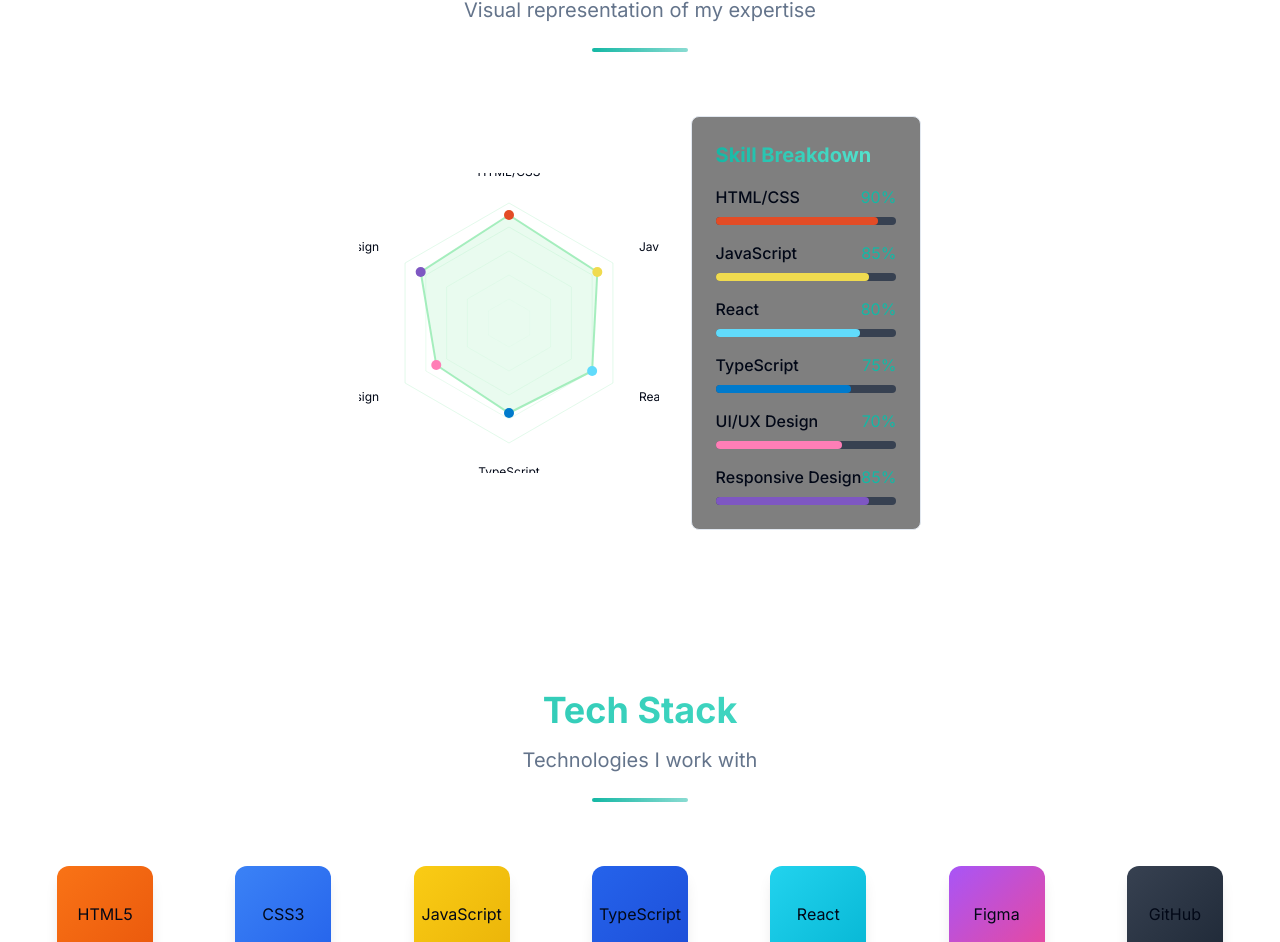
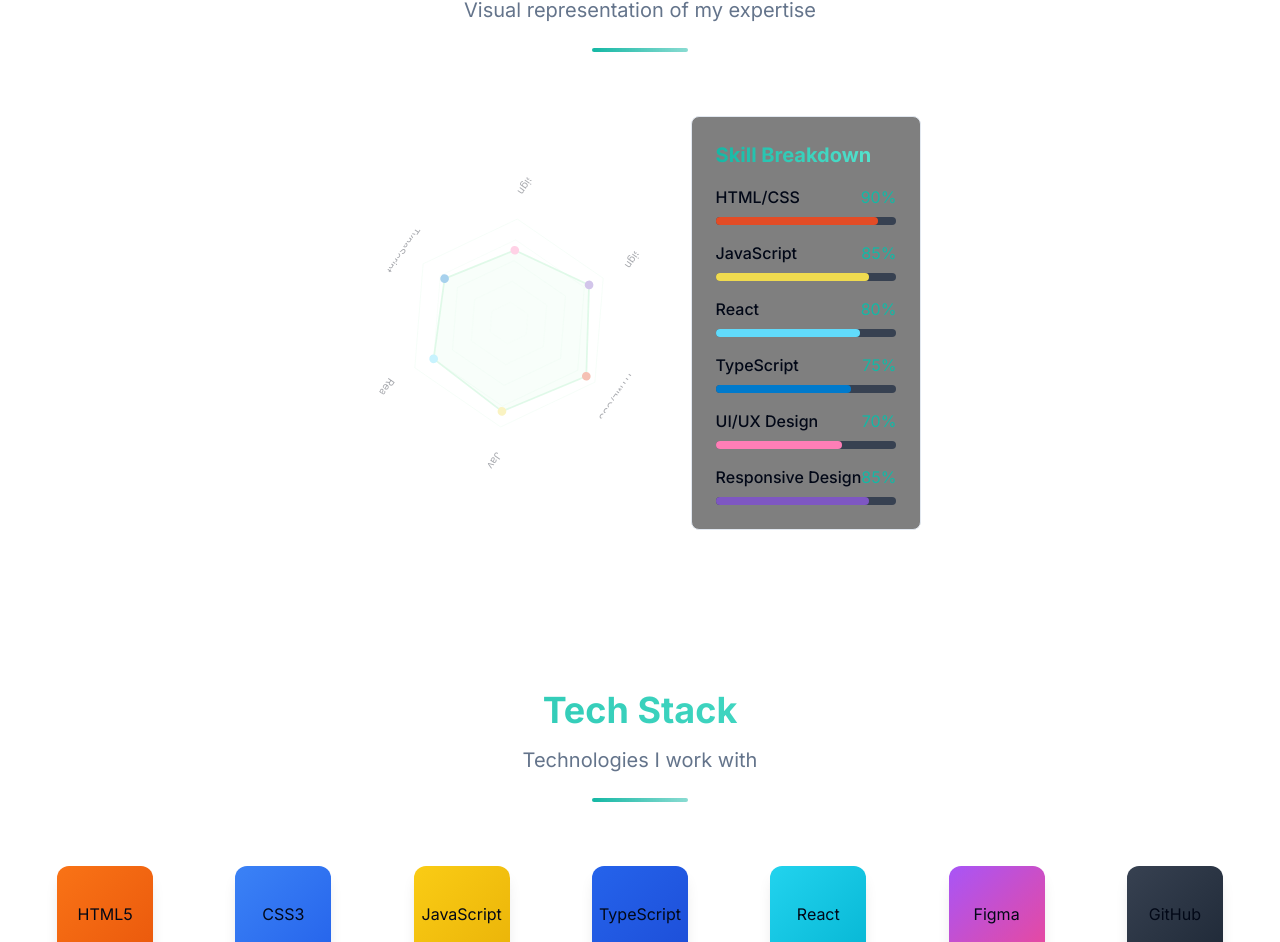
Before and after one commit to edgarfx-lab/MY-PORTFOLIO, a Next.js app: page / in a window 1280 px wide. Shown: the part 2791-3733 px from the top of the page. Built offline with nearby package versions, Linux system fonts and the light colour scheme.

Commit message:
feat: add spinning animation to radar chart
Apply rotation animation to radar chart SVG for continuous visibility.

Co-authored-by: KGOPE EDGAR MAHLARE  <202406696+edgarfx-lab@users.noreply.github.com>

```diff
--- a/components/skill-chart.tsx
+++ b/components/skill-chart.tsx
@@ -75,11 +75,19 @@ export default function SkillChart() {
 
         <div className="flex flex-col md:flex-row items-center justify-center gap-8 mt-12">
           <motion.div
-            className="relative w-[300px] h-[300px]"
+            className="relative w-[300px] h-[300px] overflow-visible"
             initial={{ opacity: 0, scale: 0.8 }}
             whileInView={{ opacity: 1, scale: 1 }}
             viewport={{ once: true }}
             transition={{ duration: 0.8, type: "spring" }}
+            animate={{
+              rotate: 360,
+            }}
+            transition={{
+              duration: 20,
+              repeat: Number.POSITIVE_INFINITY,
+              ease: "linear",
+            }}
           >
             <svg width="300" height="300" viewBox="0 0 300 300">
               {/* Background grid */}
```
